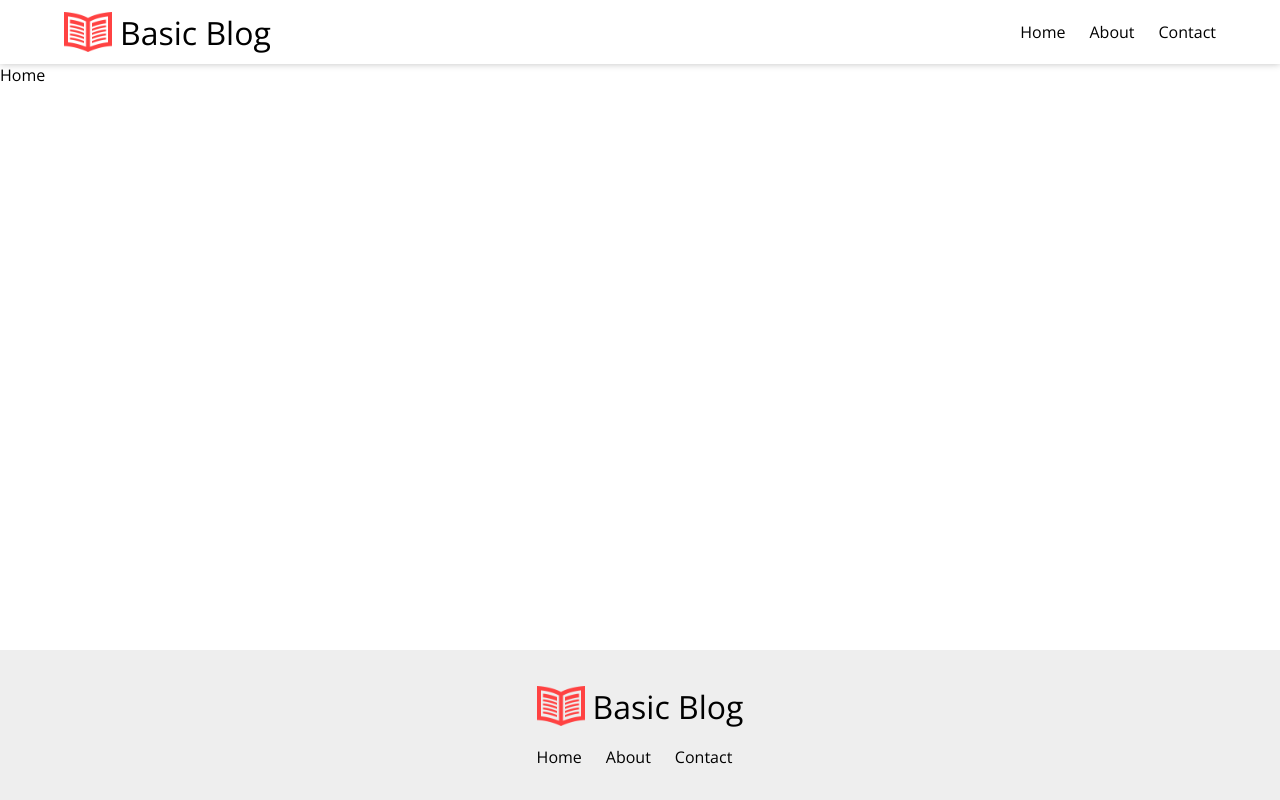
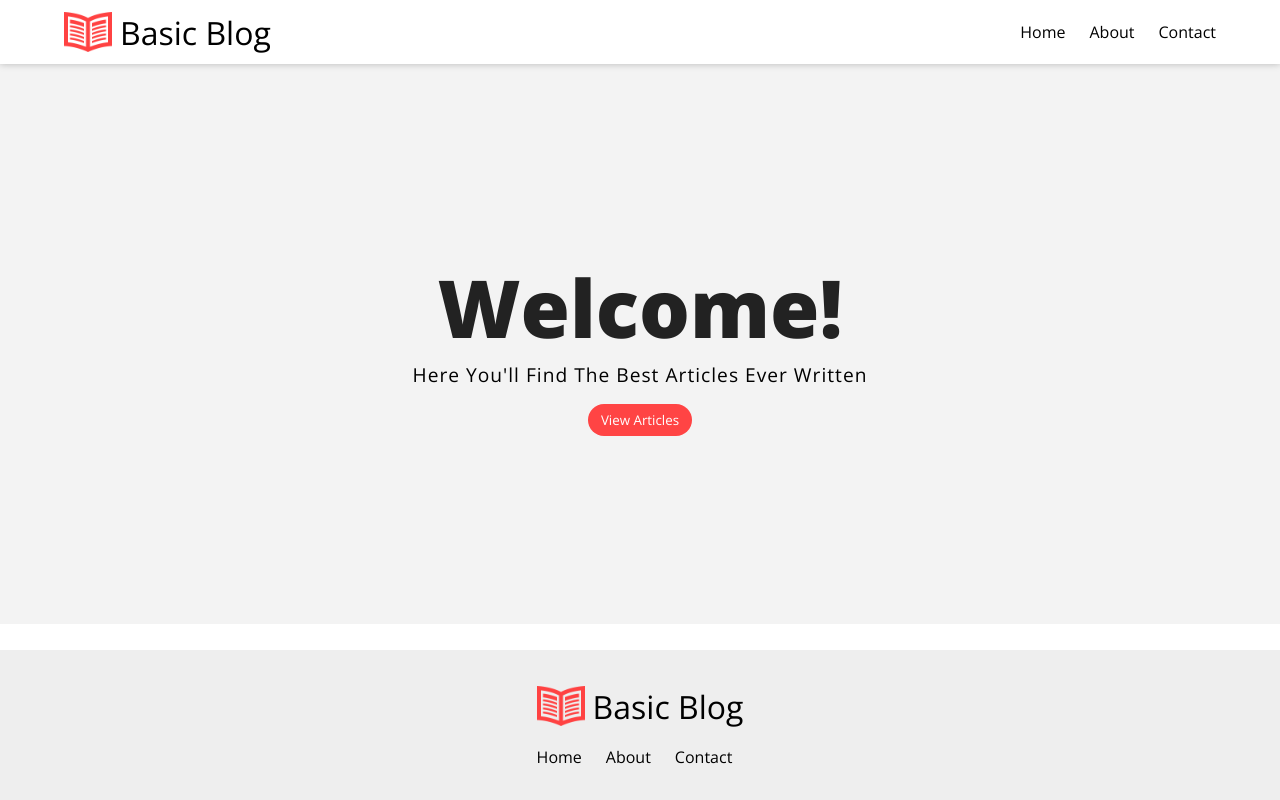
Before and after one commit to nicholas-newman1/basic-blog, a React (Create React App) app: page / in a window 1280 px wide. Built offline with nearby package versions, Linux system fonts and the light colour scheme.

Commit message:
created hero

```diff
--- /dev/null
+++ b/src/components/Hero/Hero.tsx
@@ -0,0 +1,18 @@
+import hero from '../../images/hero-image-1.png';
+import './hero.css';
+
+const Hero = () => {
+  return (
+    <section className='hero'>
+      <div className='hero__container container'>
+        <h1 className='hero__heading'>Welcome!</h1>
+        <p className='hero__text'>
+          Here You'll Find The Best Articles Ever Written
+        </p>
+        <button className='btn'>View Articles</button>
+      </div>
+    </section>
+  );
+};
+
+export default Hero;
--- /dev/null
+++ b/src/components/Hero/hero.css
@@ -0,0 +1,24 @@
+.hero {
+  background: #f3f3f3;
+}
+
+.hero__container {
+  height: 70vh;
+  display: flex;
+  flex-direction: column;
+  justify-content: center;
+  align-items: center;
+  text-align: center;
+}
+
+.hero__heading {
+  font-size: 5rem;
+  font-weight: 800;
+  color: #222;
+}
+
+.hero__text {
+  font-size: 1.2rem;
+  letter-spacing: 1px;
+  margin-bottom: 1rem;
+}
--- a/src/index.css
+++ b/src/index.css
@@ -27,3 +27,11 @@ main {
   width: 90%;
   margin: 0 auto;
 }
+
+.btn {
+  padding: 0.5em 1em;
+  border: none;
+  background: #ff4444;
+  color: white;
+  border-radius: 1000px;
+}
--- a/src/pages/Home.tsx
+++ b/src/pages/Home.tsx
@@ -1,5 +1,11 @@
+import Hero from '../components/Hero/Hero';
+
 const Home = () => {
-  return <div>Home</div>;
+  return (
+    <div>
+      <Hero />
+    </div>
+  );
 };
 
 export default Home;
```
Also changed, not shown: src/images/hero-image-1.png (added), 1 other file (tests, documents, lock files or other folders).
